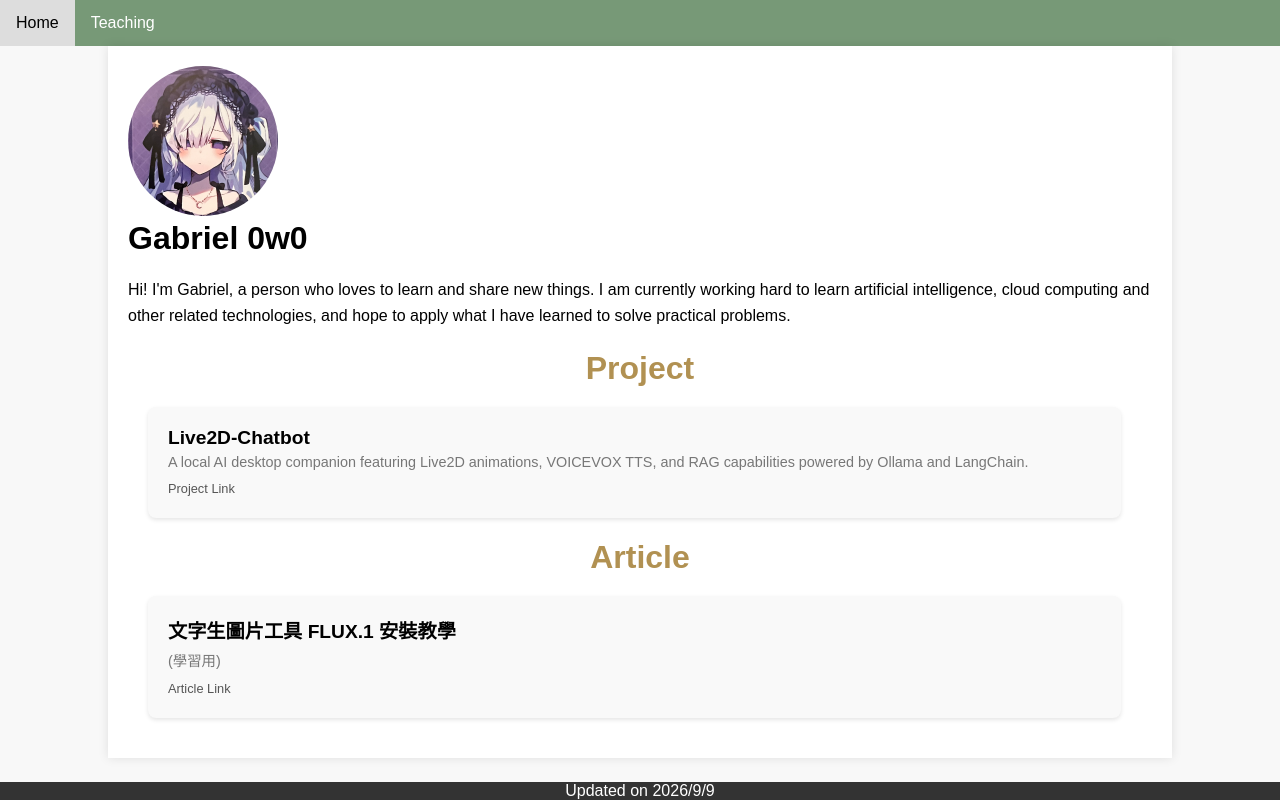
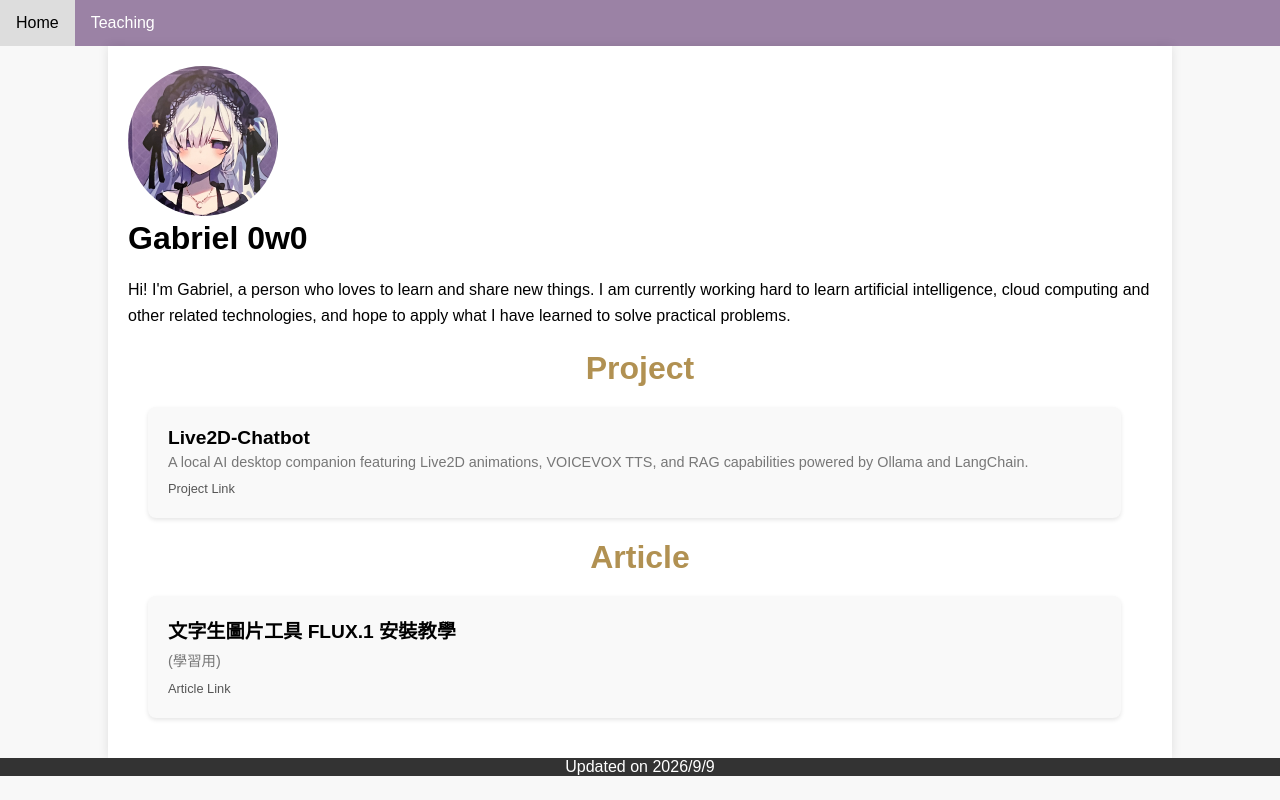
Before and after one commit to Gabriel0w0/Gabriel0w0.github.io, a plain HTML site: page index.html in a window 1280 px wide. Drawn offline with Linux system fonts and the light colour scheme.

Commit message:
Add files via upload

```diff
--- a/index.html
+++ b/index.html
@@ -9,7 +9,7 @@
     <link href="https://fonts.googleapis.com/css2?family=Noto+Sans+TC:wght@400;700&display=swap">
     <style>
         .topnav {
-            background-color: #779977;
+            background-color: #9b82a5;
             overflow: hidden;
         }
 
@@ -55,7 +55,7 @@
             color: #fff;
             text-align: center;
             width: 100%;
-            position: fixed;
+            position: sticky;
             bottom: 0;
         }
 
```
